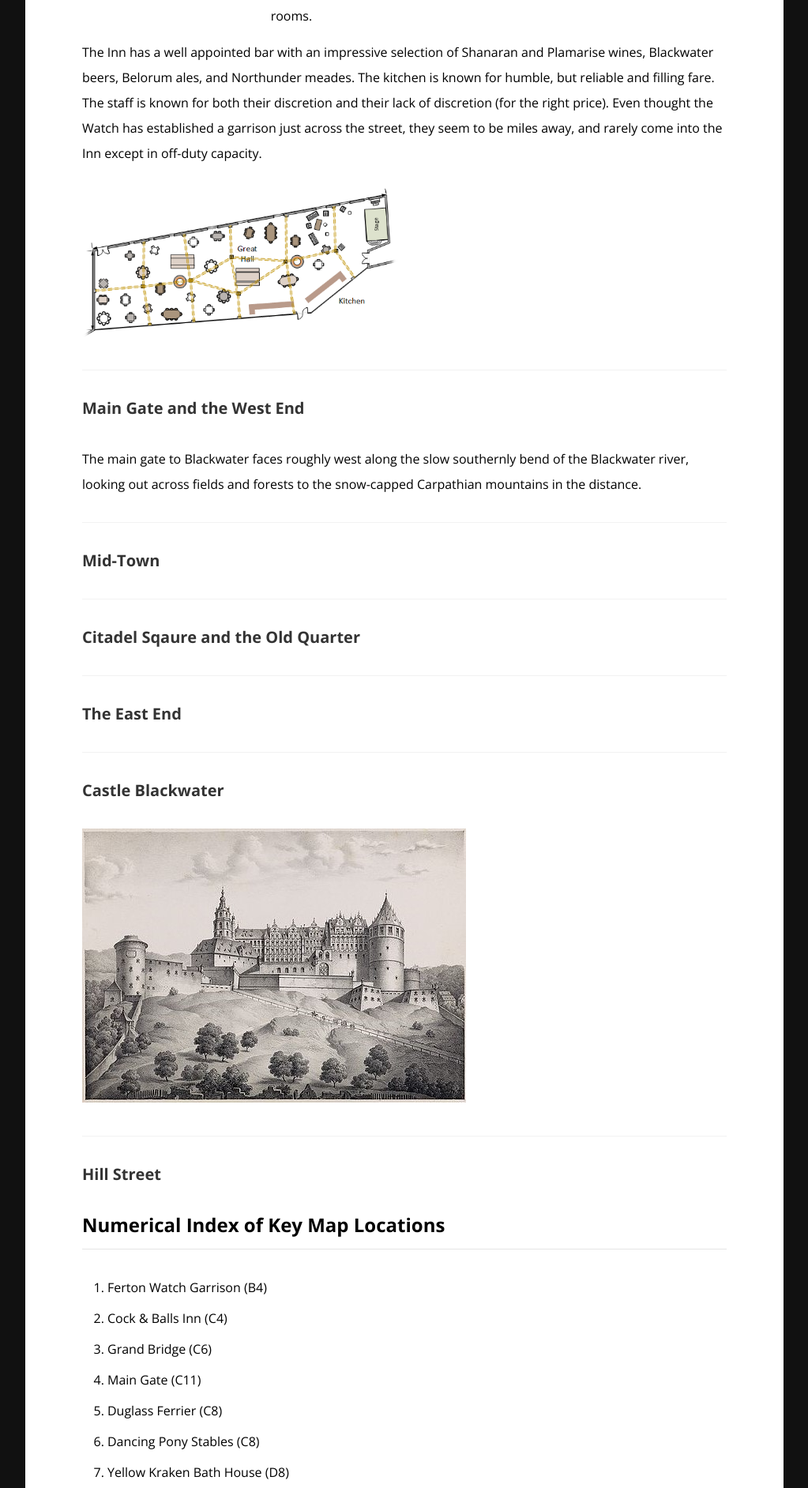
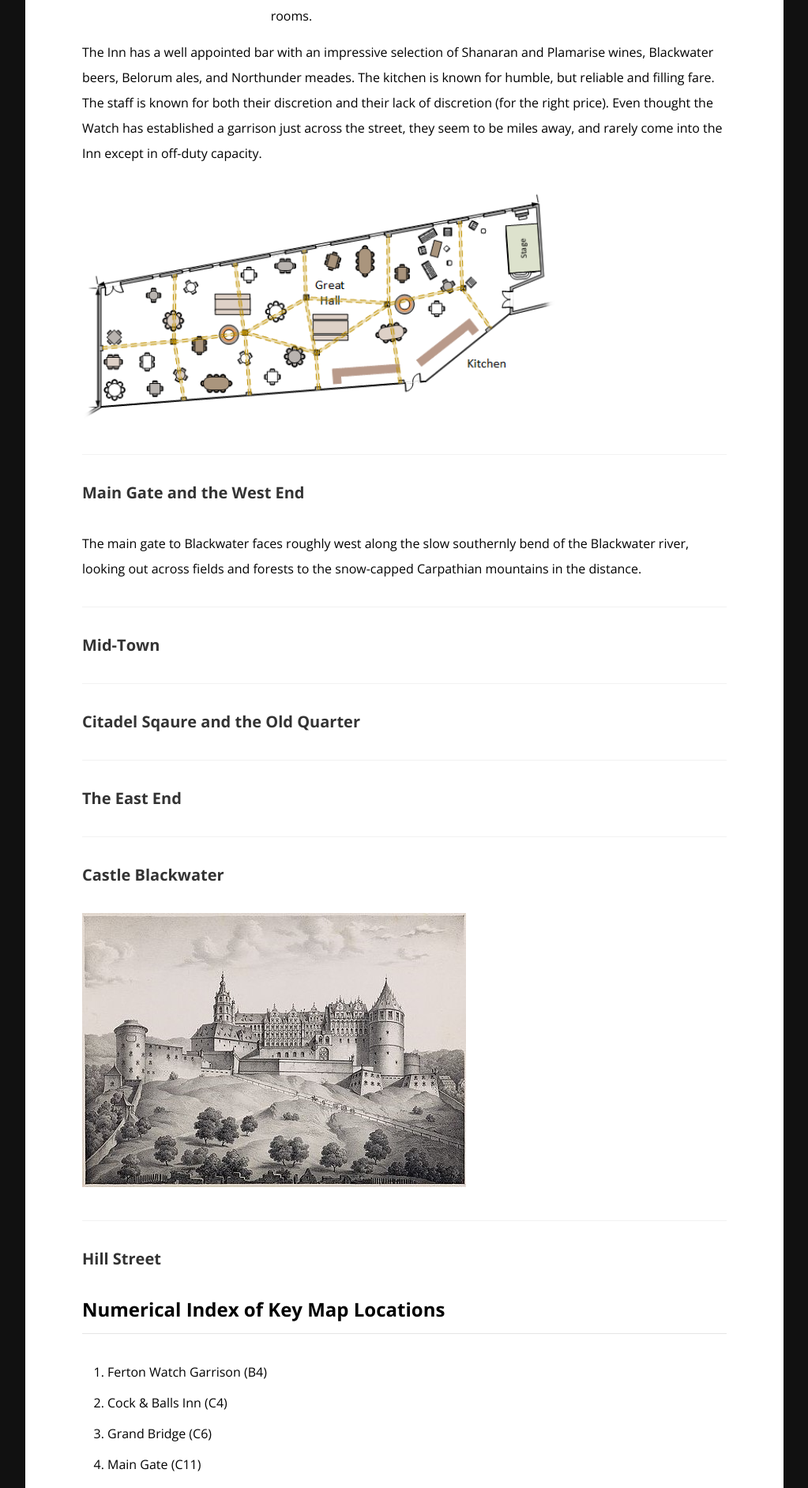
Before and after one commit to rickosborne/blackwater, a Jekyll site: the page built from _guide/105-blackwater-city.md, in a window 1280 px wide. Shown: the part 1387-3271 px from the top of the page at 79% size, without its empty margins (128-1151 px from the left). Built offline with Jekyll 4.4.1, drawn with Linux system fonts in a browser that asks for light colours.

Commit message:
Update 105-blackwater-city.md

```diff
--- a/_guide/105-blackwater-city.md
+++ b/_guide/105-blackwater-city.md
@@ -25,7 +25,7 @@ The Cock and Balls Inn (#2) is a large 2 story (plus a walkout basement) structu
 
 The Inn has a well appointed bar with an impressive selection of Shanaran and Plamarise wines, Blackwater beers, Belorum ales, and Northunder meades.  The kitchen is known for humble, but reliable and filling fare.  The staff is known for both their discretion and their lack of discretion (for the right price).  Even thought the Watch has established a garrison just across the street, they seem to be miles away, and rarely come into the Inn except in off-duty capacity.
 
-<img align="center" src="../images/Cock and Balls Map.png" width="400">
+<img align="center" src="../images/Cock and Balls Map.png" width="600">
 
 
 ## Main Gate and the West End
```
